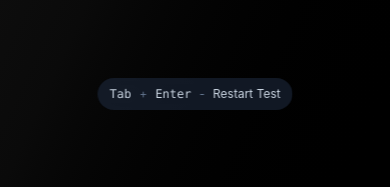
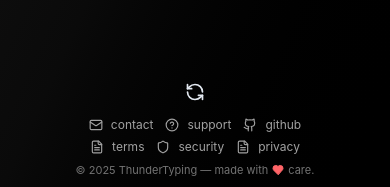
Before and after one commit to IM-Mukesh/ThunderTyping, a Next.js app: page / in a window 390 px wide. Shown: the part 654-841 px from the top of the page. Built offline with nearby package versions, Linux system fonts and the light colour scheme; no server answers; a web font is replaced by a local one.

Commit message:
added footer and enhanced ui

```diff
--- a/app/ClientPage.tsx
+++ b/app/ClientPage.tsx
@@ -62,7 +62,7 @@ export default function ClientPage() {
           onDurationChange={handleDurationChange}
         />
       </div>
-      {/* <Footer /> */}
+      <Footer />
     </div>
   );
 }
--- a/app/globals.css
+++ b/app/globals.css
@@ -207,3 +207,8 @@ textarea,
 .header-brand * {
   color: #ffffff !important;
 }
+/* prevents body scrolling when mobile menu open */
+.body-scroll-locked {
+  overflow: hidden !important;
+  touch-action: none;
+}
--- a/components/Footer.tsx
+++ b/components/Footer.tsx
@@ -1,4 +1,3 @@
-// components/Footer.tsx
 "use client";
 
 import React from "react";
@@ -17,43 +16,23 @@ interface FooterProps {
   className?: string;
 }
 
+/**
+ * NOTE:
+ * The footer sets a CSS custom property --footer-height which the KeyboardHint
+ * uses to position itself above the footer so it won't overlap.
+ */
 const LINKS = [
-  {
-    href: "/contact",
-    label: "contact",
-    icon: Mail,
-    external: false,
-  },
-  {
-    href: "/support",
-    label: "support",
-    icon: HelpCircle,
-    external: false,
-  },
+  { href: "/contact", label: "contact", icon: Mail, external: false },
+  { href: "/support", label: "support", icon: HelpCircle, external: false },
   {
     href: "https://github.com/IM-Mukesh/ThunderTyping",
     label: "github",
     icon: Github,
     external: true,
   },
-  {
-    href: "/terms",
-    label: "terms",
-    icon: FileText,
-    external: false,
-  },
-  {
-    href: "/security",
-    label: "security",
-    icon: Shield,
-    external: false,
-  },
-  {
-    href: "/privacy",
-    label: "privacy",
-    icon: FileText,
-    external: false,
-  },
+  { href: "/terms", label: "terms", icon: FileText, external: false },
+  { href: "/security", label: "security", icon: Shield, external: false },
+  { href: "/privacy", label: "privacy", icon: FileText, external: false },
 ];
 
 export default function Footer({ className = "" }: FooterProps) {
@@ -70,26 +49,32 @@ export default function Footer({ className = "" }: FooterProps) {
 
   const item = {
     hidden: { opacity: 0, y: 4 },
-    show: { opacity: 1, y: 0, transition: { duration: 0.2 } },
+    show: { opacity: 1, y: 0, transition: { duration: 0.18 } },
   };
+
+  // Set footer height as a CSS variable so other components (KeyboardHint) can
+  // position themselves relative to it. Adjust the value to match your design.
+  const footerHeight = "64px";
 
   return (
     <motion.footer
-      className={`w-full from-neutral-900 via-neutral-950 to-black text-neutral-400 ${className} flex justify-center items-center py-2`}
+      aria-label="Site footer"
+      // put footer height into a CSS variable for other components to read
+      style={{ ["--footer-height" as any]: footerHeight }}
       initial={reduce ? undefined : "hidden"}
       animate={reduce ? undefined : "show"}
       variants={container}
-      aria-label="Site footer"
+      className={`w-full text-neutral-400 ${className} z-20 `}
     >
-      <div className="max-w-6xl mx-auto px-4 py-2">
-        <div className="flex flex-col md:flex-row items-center justify-between gap-2 md:gap-4 text-[13px] leading-none">
-          {/* Left: link row */}
+      <div className="max-w-6xl mx-auto px-3 sm:px-4 py-3 sm:py-4">
+        <div className="flex flex-col sm:flex-row items-center justify-between gap-2 sm:gap-4 text-[12px] sm:text-[13px] leading-none">
+          {/* Left block: links */}
           <motion.ul
-            className="flex flex-wrap justify-center md:justify-start items-center gap-4"
+            className="flex flex-wrap items-center gap-3 sm:gap-4"
             variants={container}
           >
             {LINKS.slice(0, 3).map((l) => {
-              const IconComponent = l.icon;
+              const Icon = l.icon;
               return (
                 <motion.li key={l.label} variants={item}>
                   {l.external ? (
@@ -97,24 +82,26 @@ export default function Footer({ className = "" }: FooterProps) {
                       href={l.href}
                       target="_blank"
                       rel="noopener noreferrer"
-                      className="flex items-center gap-1.5 hover:text-[#00CFFF] transition-colors group"
+                      className="flex items-center gap-2 hover:text-[#00CFFF] transition-colors group cursor-pointer"
+                      aria-label={l.label}
                     >
-                      <IconComponent
+                      <Icon
                         size={14}
                         className="group-hover:scale-110 transition-transform duration-200"
                       />
-                      <span>{l.label}</span>
+                      <span className="text-[12px]">{l.label}</span>
                     </a>
                   ) : (
                     <Link
                       href={l.href}
-                      className="flex items-center gap-1.5 hover:text-[#00CFFF] transition-colors group"
+                      className="flex items-center gap-2 hover:text-[#00CFFF] transition-colors group cursor-pointer"
+                      aria-label={l.label}
                     >
-                      <IconComponent
+                      <Icon
                         size={14}
                         className="group-hover:scale-110 transition-transform duration-200"
                       />
-                      <span>{l.label}</span>
+                      <span className="text-[12px]">{l.label}</span>
                     </Link>
                   )}
                 </motion.li>
@@ -122,13 +109,13 @@ export default function Footer({ className = "" }: FooterProps) {
             })}
           </motion.ul>
 
-          {/* Right: policy links */}
+          {/* Right block: policy links */}
           <motion.ul
-            className="flex flex-wrap justify-center md:justify-end items-center gap-4"
+            className="flex flex-wrap items-center gap-3 sm:gap-4"
             variants={container}
           >
             {LINKS.slice(3).map((l) => {
-              const IconComponent = l.icon;
+              const Icon = l.icon;
               return (
                 <motion.li key={l.label} variants={item}>
                   {l.external ? (
@@ -136,24 +123,26 @@ export default function Footer({ className = "" }: FooterProps) {
                       href={l.href}
                       target="_blank"
                       rel="noopener noreferrer"
-                      className="flex items-center gap-1.5 hover:text-[#00CFFF] transition-colors group"
+                      className="flex items-center gap-2 hover:text-[#00CFFF] transition-colors group cursor-pointer"
+                      aria-label={l.label}
                     >
-                      <IconComponent
+                      <Icon
                         size={14}
                         className="group-hover:scale-110 transition-transform duration-200"
                       />
-                      <span>{l.label}</span>
+                      <span className="text-[12px]">{l.label}</span>
                     </a>
                   ) : (
                     <Link
                       href={l.href}
-                      className="flex items-center gap-1.5 hover:text-[#00CFFF] transition-colors group"
+                      className="flex items-center gap-2 hover:text-[#00CFFF] transition-colors group cursor-pointer"
+                      aria-label={l.label}
                     >
-                      <IconComponent
+                      <Icon
                         size={14}
                         className="group-hover:scale-110 transition-transform duration-200"
                       />
-                      <span>{l.label}</span>
+                      <span className="text-[12px]">{l.label}</span>
                     </Link>
                   )}
                 </motion.li>
@@ -162,17 +151,13 @@ export default function Footer({ className = "" }: FooterProps) {
           </motion.ul>
         </div>
 
-        {/* Small centered copyright with heart icon */}
+        {/* Small copyright with heart */}
         <motion.div
-          className="mt-2 text-center text-[12px] text-neutral-500 flex items-center justify-center gap-1"
+          className="mt-2 text-center text-[11px] sm:text-[12px] text-neutral-500 flex items-center justify-center gap-1"
           variants={item}
         >
           <span>© {new Date().getFullYear()} ThunderTyping — made with</span>
-          <Heart
-            size={12}
-            className="text-red-400 animate-pulse"
-            fill="currentColor"
-          />
+          <Heart size={12} className="text-red-400" fill="currentColor" />
           <span>care.</span>
         </motion.div>
       </div>
--- a/components/KeyboardHint.tsx
+++ b/components/KeyboardHint.tsx
@@ -1,38 +1,74 @@
 // components/KeyboardHint.tsx
 "use client";
 
-import React from "react";
+import React, { useEffect, useState, useCallback } from "react";
+import { RefreshCcw } from "lucide-react";
 
 interface KeyboardHintProps {
-  /**
-   * Optional extra className to control positioning.
-   * Default is the fixed bottom-center style used on the homepage.
-   */
   className?: string;
-  /**
-   * Optional label text to show after the keys.
-   * Defaults to "restart test" or "retry test" can be changed by parent.
-   */
   label?: React.ReactNode;
+  onRestart?: () => void;
+  /** breakpoint (px) to consider "mobile" — default 768 (Tailwind md) */
+  mobileBreakpoint?: number;
 }
 
-/**
- * Reusable Tab + Enter keyboard hint with moving line border.
- */
 export default function KeyboardHint({
   className = "",
   label,
+  onRestart,
+  mobileBreakpoint = 768,
 }: KeyboardHintProps) {
-  return (
+  const [isMobile, setIsMobile] = useState<boolean>(() =>
+    typeof window !== "undefined" ? window.innerWidth < mobileBreakpoint : false
+  );
+
+  // Debounced resize handler
+  useEffect(() => {
+    if (typeof window === "undefined") return;
+    let tid: number | null = null;
+    const onResize = () => {
+      if (tid) window.clearTimeout(tid);
+      tid = window.setTimeout(() => {
+        setIsMobile(window.innerWidth < mobileBreakpoint);
+        tid = null;
+      }, 120);
+    };
+    window.addEventListener("resize", onResize);
+    // also handle orientationchange (mobile rotate)
+    window.addEventListener("orientationchange", onResize);
+    return () => {
+      if (tid) window.clearTimeout(tid);
+      window.removeEventListener("resize", onResize);
+      window.removeEventListener("orientationchange", onResize);
+    };
+  }, [mobileBreakpoint]);
+
+  const handleClick = useCallback(() => {
+    if (typeof onRestart === "function") {
+      onRestart();
+      return;
+    }
+    try {
+      window.location.reload();
+    } catch {
+      /* ignore */
+    }
+  }, [onRestart]);
+
+  // position above footer which should set --footer-height; fallback 64px
+  const bottomOffset = "calc(var(--footer-height, 64px) + 12px)";
+
+  // Desktop pill (only shown when NOT mobile)
+  const DesktopPill = (
     <div
-      className={`fixed bottom-20 left-1/2 transform -translate-x-1/2 z-10 ${className}`.trim()}
       aria-hidden
+      className={`fixed z-40 left-1/2 transform -translate-x-1/2 ${className}`}
+      style={{ bottom: bottomOffset }}
     >
-      <div className="relative flex items-center gap-2 text-xs text-slate-400 bg-slate-800/60 backdrop-blur-md px-3 py-2 rounded-full whitespace-nowrap">
-        {/* Moving gradient line on border */}
-        <div className="absolute inset-0 rounded-full" />
-
-        {/* Original content - unchanged */}
+      <div
+        className="relative flex items-center gap-2 text-xs text-slate-400 bg-slate-800/60 backdrop-blur-md px-3 py-2 rounded-full whitespace-nowrap"
+        role="note"
+      >
         <span className="font-mono text-slate-300">Tab</span>
         <span className="text-slate-500">+</span>
         <span className="font-mono text-slate-300">Enter</span>
@@ -41,4 +77,30 @@ export default function KeyboardHint({
       </div>
     </div>
   );
+
+  // Mobile refresh icon (transparent background, pointer cursor)
+  const MobileIcon = (
+    <button
+      onClick={handleClick}
+      aria-label="Restart test"
+      className={`fixed z-40 left-1/2 transform -translate-x-1/2 ${className}`}
+      style={{
+        bottom: bottomOffset,
+        width: 44,
+        height: 44,
+        display: "flex",
+        alignItems: "center",
+        justifyContent: "center",
+        borderRadius: "50%",
+        background: "transparent",
+        border: "none",
+        padding: 0,
+        cursor: "pointer",
+      }}
+    >
+      <RefreshCcw size={20} className="text-slate-200" />
+    </button>
+  );
+
+  return <>{isMobile ? MobileIcon : DesktopPill}</>;
 }
--- a/components/TypingTest.tsx
+++ b/components/TypingTest.tsx
@@ -6,7 +6,6 @@ import { useTypingEngine } from "@/hooks/useTypingEngine";
 import TimerDisplay from "./TimerDisplay";
 import TimeSelector from "./TimeSelector";
 import WordDisplay from "./WordDisplay";
-// import ResultsDisplay from "./ResultsDisplay";
 import dynamic from "next/dynamic";
 const ResultsDisplay = dynamic(() => import("./ResultsDisplay"), {
   ssr: false,
@@ -53,10 +52,9 @@ export default function TypingTest({
   const cleanupRef = useRef<boolean>(false);
   const containerRef = useRef<HTMLDivElement | null>(null);
 
-  // Focus input after mount/hydration (small delay ensures hydration complete)
+  // Focus input after mount/hydration
   useEffect(() => {
     cleanupRef.current = false;
-    // small delay to ensure hydration complete; 0ms timeout used intentionally
     const t = setTimeout(() => {
       if (!cleanupRef.current) {
         inputRef.current?.focus?.();
@@ -68,42 +66,28 @@ export default function TypingTest({
     };
   }, []);
 
-  // === ADDED SAFETY-NET: dispatch resize on next rAF and after fonts ready ===
-  // This helps third-party or custom measurement logic (and older components) re-run
-  // their layout calculations once the page has painted and once fonts have loaded.
+  // Ensure layout measurements run after paint and after fonts load
   useEffect(() => {
-    // dispatch on next paint
     requestAnimationFrame(() => {
       try {
         window.dispatchEvent(new Event("resize"));
-      } catch (e) {
-        // ignore - defensive
-      }
+      } catch {}
     });
 
-    // dispatch once fonts are ready (prevents FOIT/flash-of-incorrect-measure)
     try {
       (document as any).fonts?.ready
         ?.then(() => {
           try {
             window.dispatchEvent(new Event("resize"));
-          } catch (e) {
-            /* ignore */
-          }
+          } catch {}
         })
-        .catch(() => {
-          /* ignore */
-        });
-    } catch (e) {
-      // ignore for older browsers/environments
-    }
+        .catch(() => {});
+    } catch {}
     // run once
   }, []);
-  // =====================================================================
 
   useEffect(() => {
     if (isFinished && !showResults) {
-      // avoid layout thrash: set state, let animation handle scroll/focus
       setShowResults(true);
     }
   }, [isFinished, showResults]);
@@ -111,7 +95,6 @@ export default function TypingTest({
   const handleRetry = useCallback(() => {
     setShowResults(false);
     resetTest();
-    // small delay to allow re-render before focusing
     setTimeout(() => {
       if (!cleanupRef.current) {
         inputRef.current?.focus?.();
@@ -240,7 +223,7 @@ export default function TypingTest({
           damping: 20,
           duration: 0.9,
         }}
-        style={{ willChange: "transform, opacity" }} // hint to browser for animation
+        style={{ willChange: "transform, opacity" }}
       >
         <AnimatePresence mode="wait">
           {!showResults && (
@@ -251,12 +234,10 @@ export default function TypingTest({
               transition={{ duration: 0.25 }}
               ref={containerRef}
               onClick={handleWrapperClick}
-              // Added min-w-0 here to avoid flex-shrink issues in parent containers
               className="mx-auto w-full min-w-0 rounded-2xl bg-neutral-900/95 border border-neutral-700/60 shadow-2xl backdrop-blur-sm
                          px-3 sm:px-4 md:px-6 lg:px-8 py-6 md:py-8"
               style={{ minHeight: 260, willChange: "transform, opacity" }}
             >
-              {/* Main typing area container */}
               <div className="w-full">
                 <WordDisplay
                   words={words}
@@ -297,7 +278,7 @@ export default function TypingTest({
         </AnimatePresence>
       </motion.div>
 
-      {/* Results overlay */}
+      {/* Results overlay (now respects footer height so footer remains visible) */}
       <AnimatePresence>
         {showResults && (
           <motion.div
@@ -311,8 +292,12 @@ export default function TypingTest({
               damping: 20,
               duration: 1.0,
             }}
-            className="fixed inset-0 flex items-center justify-center bg-black/95 backdrop-blur-sm z-40"
-            style={{ willChange: "transform, opacity" }}
+            // Do not use inset-0 here — keep footer visible using bottom var
+            className="fixed left-0 right-0 top-0 flex items-center justify-center bg-black/60 backdrop-blur-sm z-40"
+            style={{
+              bottom: "var(--footer-height, 64px)",
+              willChange: "transform, opacity",
+            }}
           >
             <div className="w-full max-w-6xl mx-auto px-6 mt-6">
               <ResultsDisplay
@@ -335,7 +320,11 @@ export default function TypingTest({
         )}
       </AnimatePresence>
 
-      <KeyboardHint label={showResults ? "Retry Test" : "Restart Test"} />
+      {/* Single global KeyboardHint for this page only */}
+      <KeyboardHint
+        label={showResults ? "Retry Test" : "Restart Test"}
+        onRestart={showResults ? handleRetry : resetTest}
+      />
     </div>
   );
 }
```
Also changed, not shown: components/Header.tsx (+106 -61 lines), components/ResultsDisplay.tsx (+18 -20 lines).
